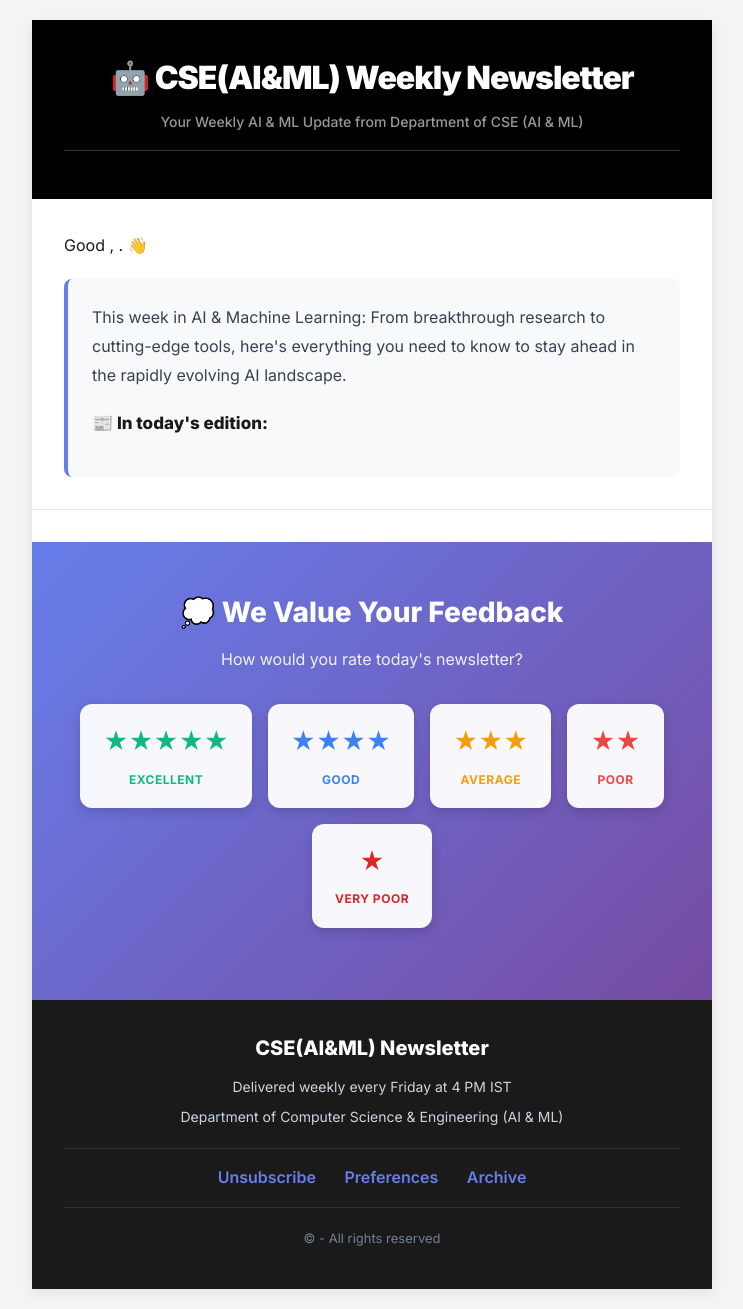
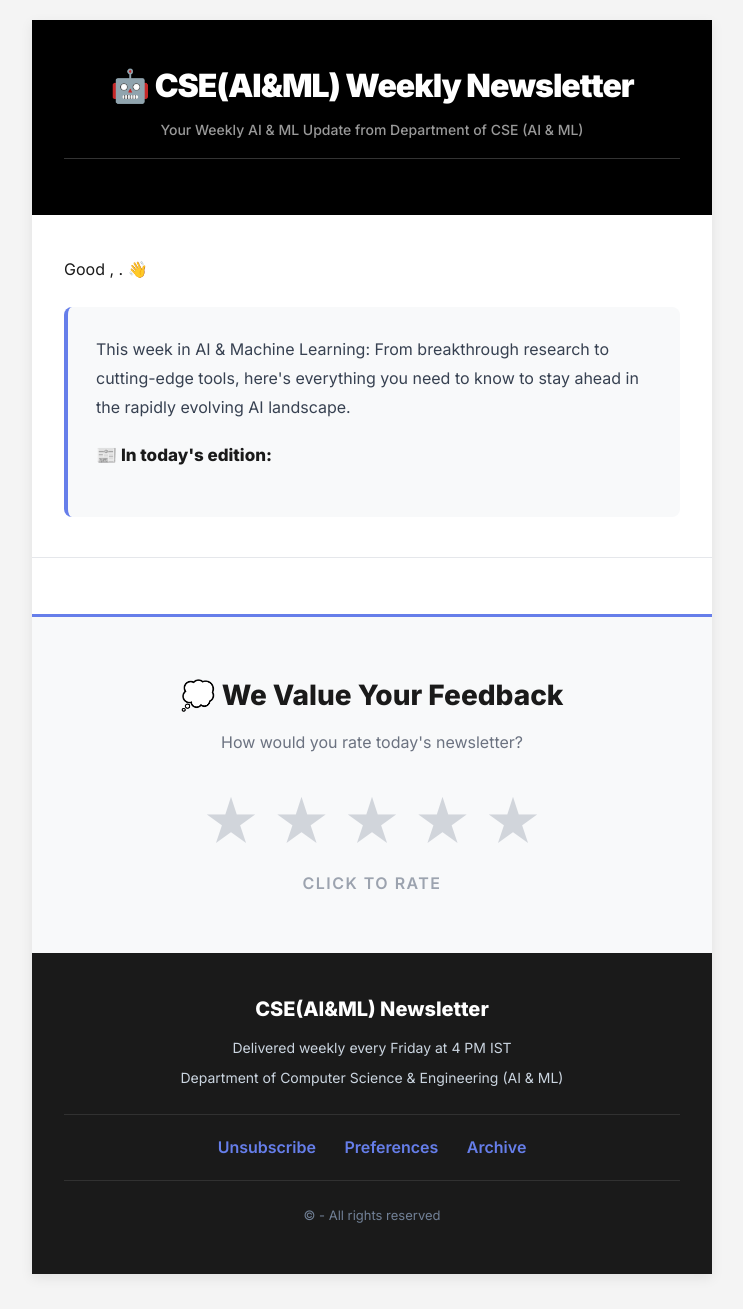
Before and after one commit to AdityaMallela041/ai-newsletter, a Python web app: template templates/newsletter.html in a window 1280 px wide. Shown: the whole page, without its empty margins (268-1011 px from the left). After the commit the page ends 1276 px from the top, so only its background shows below. Run offline with Jinja, Linux system fonts and the light colour scheme; the template is opened without the code that fills it, so the values that code supplies are empty.

Commit message:
enhanced feedback, better spacing

```diff
--- a/templates/newsletter.html
+++ b/templates/newsletter.html
@@ -35,10 +35,10 @@
             box-shadow: 0 4px 12px rgba(0,0,0,0.08);
         }
 
-        /* BLACK HEADER BANNER - Like The Rundown AI */
+        /* BLACK HEADER BANNER */
         .header-banner {
             background: #000;
-            padding: 32px;
+            padding: 40px 32px;  /* INCREASED padding */
             text-align: center;
         }
 
@@ -64,9 +64,9 @@
             border-top: 1px solid #333;
         }
 
-        /* GREETING & DYNAMIC SUMMARY */
+        /* GREETING & SUMMARY - MORE SPACING */
         .greeting {
-            padding: 32px;
+            padding: 40px 32px;  /* INCREASED from 32px */
             background: #fff;
             border-bottom: 1px solid #e5e7eb;
         }
@@ -75,7 +75,7 @@
             font-size: 16px;
             color: #1a1a1a;
             line-height: 1.8;
-            margin-bottom: 20px;
+            margin-bottom: 24px;  /* INCREASED from 20px */
         }
 
         .greeting-text strong {
@@ -85,56 +85,59 @@
         .dynamic-summary {
             background: #f8f9fa;
             border-left: 4px solid #667eea;
-            padding: 24px;
+            padding: 28px;  /* INCREASED from 24px */
             border-radius: 8px;
-            margin-top: 20px;
+            margin-top: 24px;  /* INCREASED from 20px */
         }
 
         .summary-heading {
             font-size: 17px;
             font-weight: 800;
             color: #1a1a1a;
-            margin-bottom: 16px;
+            margin-bottom: 20px;  /* INCREASED from 16px */
         }
 
         .headline-list {
             list-style: none;
             padding: 0;
+            margin: 0;
         }
 
         .headline-item {
             font-size: 15px;
             color: #374151;
-            margin-bottom: 12px;
-            padding-left: 24px;
+            margin-bottom: 12px;  /* INCREASED from 10px */
             position: relative;
-            line-height: 1.6;
+            line-height: 1.7;
+            display: flex;
+            align-items: flex-start;
         }
 
         .headline-item::before {
             content: "•";
-            position: absolute;
-            left: 0;
             color: #667eea;
             font-weight: 900;
             font-size: 20px;
+            margin-right: 12px;
+            flex-shrink: 0;
+            line-height: 1.7;
         }
 
-        /* SECTION HEADERS */
+        /* SECTION HEADERS - MORE SPACING */
         .section-header {
             background: #1a1a1a;
             color: #fff;
-            padding: 16px 32px;
+            padding: 18px 32px;  /* INCREASED from 16px */
             font-size: 13px;
             font-weight: 800;
             text-transform: uppercase;
             letter-spacing: 1.5px;
-            margin-top: 32px;
+            margin-top: 48px;  /* INCREASED from 32px */
         }
 
-        /* ARTICLE CARDS */
+        /* ARTICLE CARDS - MORE SPACING */
         .article-card {
-            margin: 32px;
+            margin: 40px 32px;  /* INCREASED from 32px */
             border-radius: 12px;
             overflow: hidden;
             background: #fff;
@@ -297,108 +319,86 @@
         .tool-description {
             font-size: 14px;
             color: #6b7280;
-            line-height: 1.6;
+            line-height: 1.7;  /* INCREASED from 1.6 */
         }
 
-        /* FEEDBACK SECTION */
+        /* FEEDBACK SECTION - CLEAN, NO GRADIENT */
         .feedback {
-            background: linear-gradient(135deg, #667eea 0%, #764ba2 100%);
-            padding: 48px 32px;
+            background: #f8f9fa;
+            padding: 56px 32px;
             text-align: center;
-            margin-top: 32px;
+            margin-top: 56px;
+            border-top: 3px solid #667eea;
         }
 
         .feedback h3 {
             font-size: 28px;
             font-weight: 800;
-            color: #fff;
+            color: #1a1a1a;
             margin-bottom: 12px;
         }
 
         .feedback-subtitle {
             font-size: 16px;
-            color: rgba(255,255,255,0.9);
-            margin-bottom: 32px;
+            color: #6b7280;
+            margin-bottom: 40px;
         }
 
-        .rating-buttons {
-            display: flex;
-            justify-content: center;
-            gap: 16px;
-            flex-wrap: wrap;
-            margin-bottom: 24px;
+        /* STAR RATING WRAPPER */
+        .star-rating-wrapper {
+            display: inline-block;
         }
 
-        .rating-btn {
-            text-decoration: none;
-            background: rgba(255,255,255,0.95);
-            border-radius: 12px;
-            padding: 16px 20px;
-            transition: all 0.3s;
-            display: inline-block;
-            box-shadow: 0 4px 12px rgba(0,0,0,0.15);
-            border: 3px solid transparent;
+        .star-rating {
+            display: flex;
+            gap: 12px;
+            justify-content: center;
+            margin-bottom: 20px;
         }
 
-        .rating-btn:hover {
-            transform: translateY(-6px);
-            box-shadow: 0 12px 24px rgba(0,0,0,0.3);
+        .star-link {
+            text-decoration: none;
+            font-size: 56px;  /* Large stars */
+            color: #d1d5db;  /* Gray by default */
+            transition: all 0.3s ease;
+            cursor: pointer;
+            display: inline-block;
+            line-height: 1;
         }
 
-        .star-container {
-            display: flex;
-            flex-direction: column;
-            align-items: center;
-            gap: 8px;
+        .star-link:hover {
+            transform: scale(1.15);
         }
 
-        .rating-btn .stars {
-            font-size: 24px;
-            display: block;
+        /* RATING LABEL */
+        .rating-label {
+            font-size: 16px;
+            color: #9ca3af;
+            font-weight: 600;
+            text-transform: uppercase;
+            letter-spacing: 1.5px;
+            transition: all 0.3s ease;
+            min-height: 24px;  /* Prevent layout shift */
         }
 
-        .rating-label-text {
-            font-size: 12px;
-            font-weight: 700;
-            text-transform: uppercase;
-            letter-spacing: 0.5px;
+        /* RESPONSIVE */
+        @media only screen and (max-width: 600px) {
+            .star-link {
+                font-size: 44px;
+                gap: 8px;
+            }
+
+            .feedback {
+                padding: 40px 20px;
+            }
         }
 
-        .rating-btn.excellent .stars { color: #10b981; }
-        .rating-btn.excellent .rating-label-text { color: #10b981; }
-        .rating-btn.excellent:hover { border-color: #10b981; background: #10b981; }
-        .rating-btn.excellent:hover .stars,
-        .rating-btn.excellent:hover .rating-label-text { color: #fff; }
-
-        .rating-btn.good .stars { color: #3b82f6; }
-        .rating-btn.good .rating-label-text { color: #3b82f6; }
-        .rating-btn.good:hover { border-color: #3b82f6; background: #3b82f6; }
-        .rating-btn.good:hover .stars,
-        .rating-btn.good:hover .rating-label-text { color: #fff; }
-
-        .rating-btn.average .stars { color: #f59e0b; }
-        .rating-btn.average .rating-label-text { color: #f59e0b; }
-        .rating-btn.average:hover { border-color: #f59e0b; background: #f59e0b; }
-        .rating-btn.average:hover .stars,
-        .rating-btn.average:hover .rating-label-text { color: #fff; }
-
-        .rating-btn.poor .stars { color: #ef4444; }
-        .rating-btn.poor .rating-label-text { color: #ef4444; }
-        .rating-btn.poor:hover { border-color: #ef4444; background: #ef4444; }
-        .rating-btn.poor:hover .stars,
-        .rating-btn.poor:hover .rating-label-text { color: #fff; }
-
-        .rating-btn.verypoor .stars { color: #dc2626; }
-        .rating-btn.verypoor .rating-label-text { color: #dc2626; }
-        .rating-btn.verypoor:hover { border-color: #dc2626; background: #dc2626; }
-        .rating-btn.verypoor:hover .stars,
-        .rating-btn.verypoor:hover .rating-label-text { color: #fff; }
 
         /* FOOTER */
         .footer {
             background: #1a1a1a;
             color: #cbd5e0;
-            padding: 32px;
+            padding: 40px 32px;  /* INCREASED from 32px */
             text-align: center;
         }
 
@@ -415,8 +415,8 @@
         }
 
         .footer-links {
-            margin: 20px 0;
-            padding: 16px 0;
+            margin: 24px 0;  /* INCREASED from 20px */
+            padding: 20px 0;  /* INCREASED from 16px */
             border-top: 1px solid rgba(255,255,255,0.1);
             border-bottom: 1px solid rgba(255,255,255,0.1);
         }
@@ -625,43 +625,100 @@
             </div>
             {% endif %}
 
-            <!-- FEEDBACK -->
+            <!-- FEEDBACK SECTION - INTERACTIVE WITH COLORS & LABELS -->
             <div class="feedback">
                 <h3>💭 We Value Your Feedback</h3>
                 <p class="feedback-subtitle">How would you rate today's newsletter?</p>
 
-                <div class="rating-buttons">
-                    <a href="{{ feedback_url }}?newsletter_id={{ newsletter_id }}&rating=5" class="rating-btn excellent">
-                        <div class="star-container">
-                            <span class="stars">★★★★★</span>
-                            <span class="rating-label-text">Excellent</span>
-                        </div>
-                    </a>
-                    <a href="{{ feedback_url }}?newsletter_id={{ newsletter_id }}&rating=4" class="rating-btn good">
-                        <div class="star-container">
-                            <span class="stars">★★★★</span>
-                            <span class="rating-label-text">Good</span>
-                        </div>
-                    </a>
-                    <a href="{{ feedback_url }}?newsletter_id={{ newsletter_id }}&rating=3" class="rating-btn average">
-                        <div class="star-container">
-                            <span class="stars">★★★</span>
-                            <span class="rating-label-text">Average</span>
-                        </div>
-                    </a>
-                    <a href="{{ feedback_url }}?newsletter_id={{ newsletter_id }}&rating=2" class="rating-btn poor">
-                        <div class="star-container">
-                            <span class="stars">★★</span>
-                            <span class="rating-label-text">Poor</span>
-                        </div>
-                    </a>
-                    <a href="{{ feedback_url }}?newsletter_id={{ newsletter_id }}&rating=1" class="rating-btn verypoor">
-                        <div class="star-container">
-                            <span class="stars">★</span>
-                            <span class="rating-label-text">Very Poor</span>
-                        </div>
-                    </a>
+                <div class="star-rating-wrapper">
+                    <div class="star-rating" id="starRating">
+                        <a href="{{ feedback_url }}?newsletter_id={{ newsletter_id }}&rating=1"
+                        class="star-link"
+                        data-rating="1"
+                        data-label="Very Poor"
+                        onmouseover="hoverStars(1)"
+                        onmouseout="resetStars()">★</a>
+                        <a href="{{ feedback_url }}?newsletter_id={{ newsletter_id }}&rating=2"
+                        class="star-link"
+                        data-rating="2"
+                        data-label="Poor"
+                        onmouseover="hoverStars(2)"
+                        onmouseout="resetStars()">★</a>
+                        <a href="{{ feedback_url }}?newsletter_id={{ newsletter_id }}&rating=3"
+                        class="star-link"
+                        data-rating="3"
+                        data-label="Average"
+                        onmouseover="hoverStars(3)"
+                        onmouseout="resetStars()">★</a>
+                        <a href="{{ feedback_url }}?newsletter_id={{ newsletter_id }}&rating=4"
+                        class="star-link"
+                        data-rating="4"
+                        data-label="Good"
+                        onmouseover="hoverStars(4)"
+                        onmouseout="resetStars()">★</a>
+                        <a href="{{ feedback_url }}?newsletter_id={{ newsletter_id }}&rating=5"
+                        class="star-link"
+                        data-rating="5"
+                        data-label="Excellent"
+                        onmouseover="hoverStars(5)"
+                        onmouseout="resetStars()">★</a>
+                    </div>
+                    <p class="rating-label" id="ratingLabel">Click to rate</p>
                 </div>
+
+                <script>
+                    function hoverStars(rating) {
+                        const stars = document.querySelectorAll('.star-link');
+                        const label = document.getElementById('ratingLabel');
+
+                        // Color mapping: 1=red, 2=orange, 3=yellow, 4=blue, 5=green
+                        const colors = {
+                            1: '#ef4444',  // Red
+                            2: '#f97316',  // Orange
+                            3: '#fbbf24',  // Yellow
+                            4: '#3b82f6',  // Blue
+                            5: '#10b981'   // Green
+                        };
+
+                        const labels = {
+                            1: 'Very Poor',
+                            2: 'Poor',
+                            3: 'Average',
+                            4: 'Good',
+                            5: 'Excellent'
+                        };
+
+                        // Fill stars up to rating
+                        stars.forEach((star, index) => {
+                            if (index < rating) {
+                                star.style.color = colors[rating];
+                                star.style.transform = 'scale(1.15)';
+                            } else {
+                                star.style.color = '#d1d5db';
+                                star.style.transform = 'scale(1)';
+                            }
+                        });
+
+                        // Update label
+                        label.textContent = labels[rating];
+                        label.style.color = colors[rating];
+                        label.style.fontWeight = '700';
+                    }
+
+                    function resetStars() {
+                        const stars = document.querySelectorAll('.star-link');
+                        const label = document.getElementById('ratingLabel');
+
+                        stars.forEach(star => {
+                            star.style.color = '#d1d5db';
+                            star.style.transform = 'scale(1)';
+                        });
+
+                        label.textContent = 'Click to rate';
+                        label.style.color = '#9ca3af';
+                        label.style.fontWeight = '600';
+                    }
+                </script>
             </div>
 
             <!-- FOOTER -->
```
Also changed, not shown: other parts of templates/newsletter.html (+38 -19 lines).
